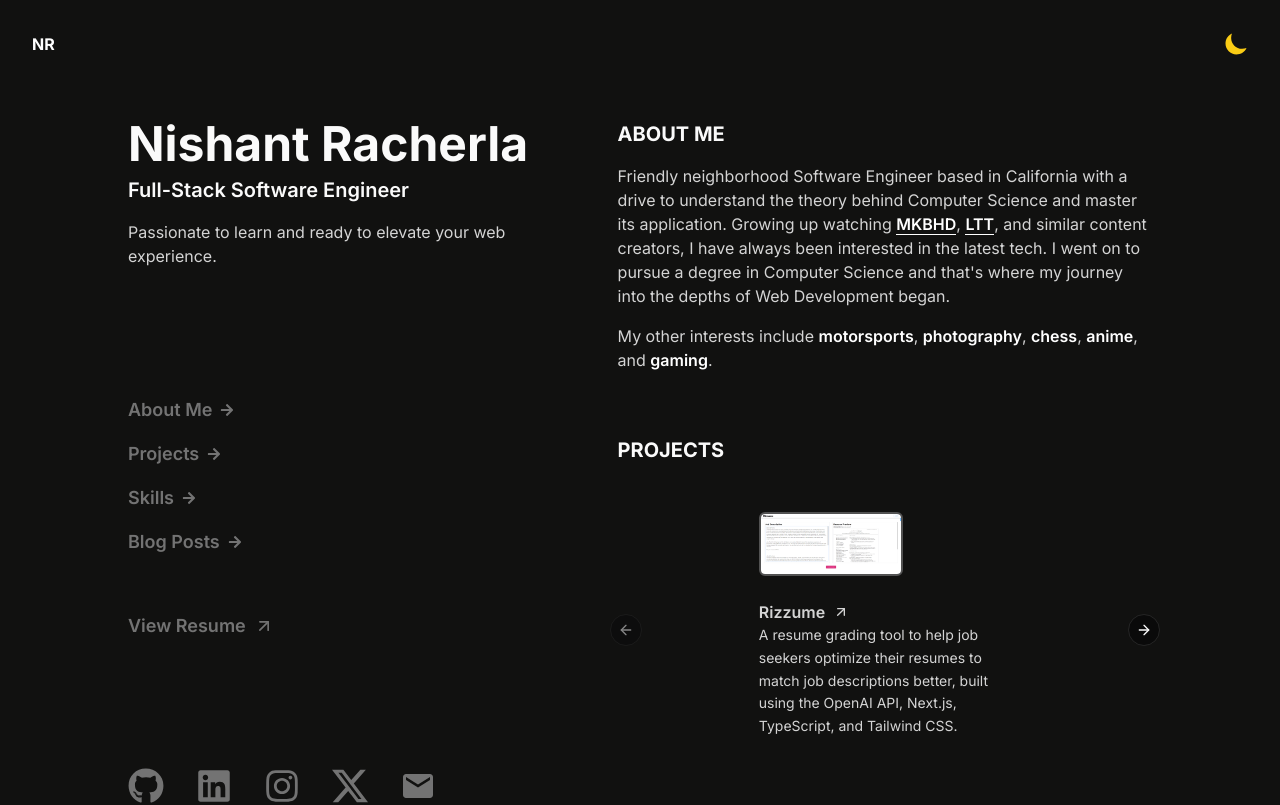
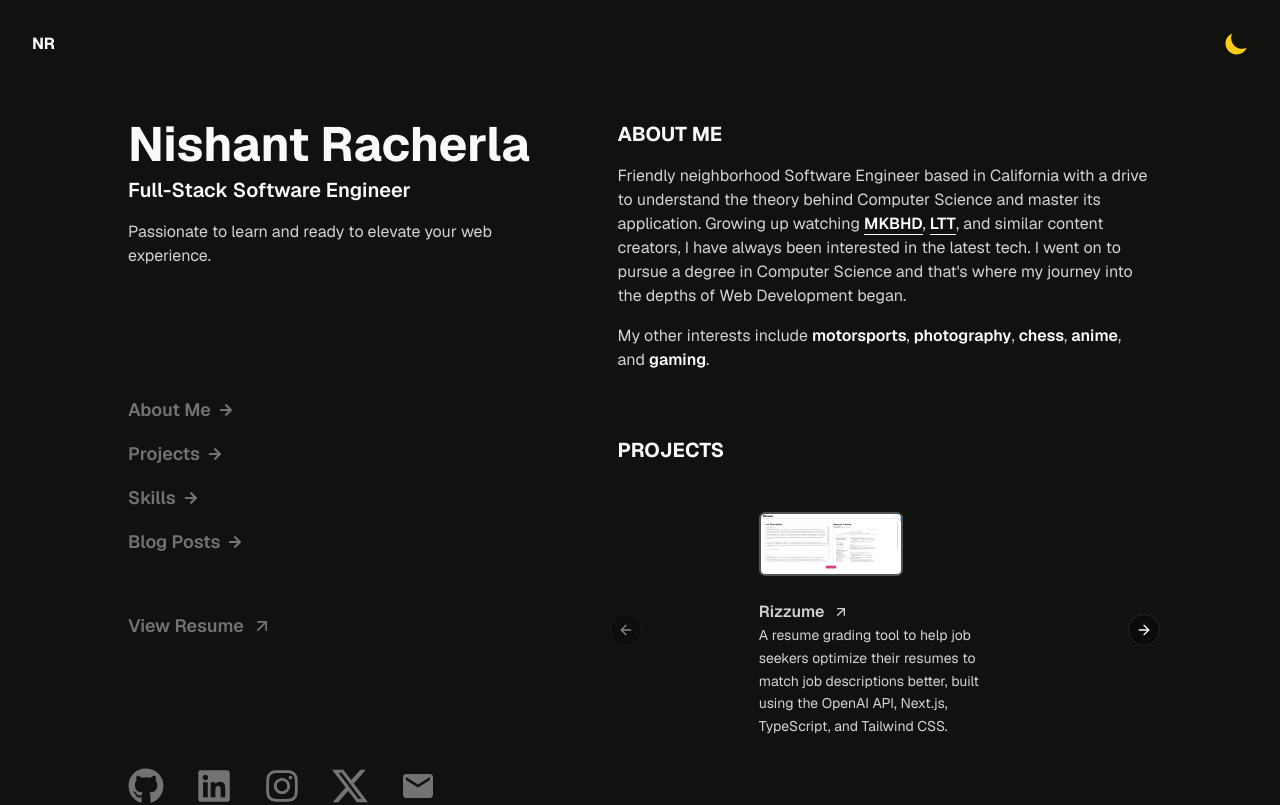
Before and after one commit to T1LT/PortfolioV2, a Next.js app: page / in a window 1280 px wide. Shown: the top 805 px of the page. Built offline with nearby package versions, Linux system fonts and the light colour scheme.

Commit message:
Change font to Geist

```diff
--- a/package.json
+++ b/package.json
@@ -15,6 +15,7 @@
     "class-variance-authority": "^0.7.0",
     "clsx": "^2.0.0",
     "embla-carousel-react": "^8.0.0-rc17",
+    "geist": "^1.2.0",
     "lucide-react": "^0.300.0",
     "next": "14.0.3",
     "next-themes": "^0.2.1",
--- a/src/app/layout.tsx
+++ b/src/app/layout.tsx
@@ -1,18 +1,19 @@
 import type { Metadata } from "next";
-import { Inter } from "next/font/google";
+// import { Inter } from "next/font/google";
+import { GeistSans } from "geist/font/sans";
 import "./globals.css";
 import Providers from "@/providers/ThemeProvider";
 import ToasterProvider from "@/providers/ToasterProvider";
 import { Analytics } from "@vercel/analytics/react";
 import { SpeedInsights } from "@vercel/speed-insights/next";
 
-const inter = Inter({ subsets: ["latin"] });
+// const inter = Inter({ subsets: ["latin"] });
 
 export const metadata: Metadata = {
   metadataBase: new URL("https://nishantracherla.com/"),
   title: "Nishant Racherla",
   description:
-    "Nishant Racherla is a passionate Full-Stack Web Developer, skilled in React, Next.js, Redux, TypeScript, and more!",
+    "Nishant Racherla is a passionate Full-Stack Web Developer, skilled in Next.js, React, Redux, TypeScript, and more!",
   openGraph: {
     images: "/opengraph-image.png",
   },
@@ -29,7 +30,7 @@ export default function RootLayout({
   return (
     <html lang="en" suppressHydrationWarning>
       <body
-        className={`${inter.className} antialiased bg-white dark:bg-[rgb(17,17,16)]`}
+        className={`${GeistSans.className} bg-white dark:bg-[rgb(17,17,16)]`}
       >
         <ToasterProvider />
         <Providers>{children}</Providers>
```
Also changed, not shown: 1 other file (tests, documents, lock files or other folders).
